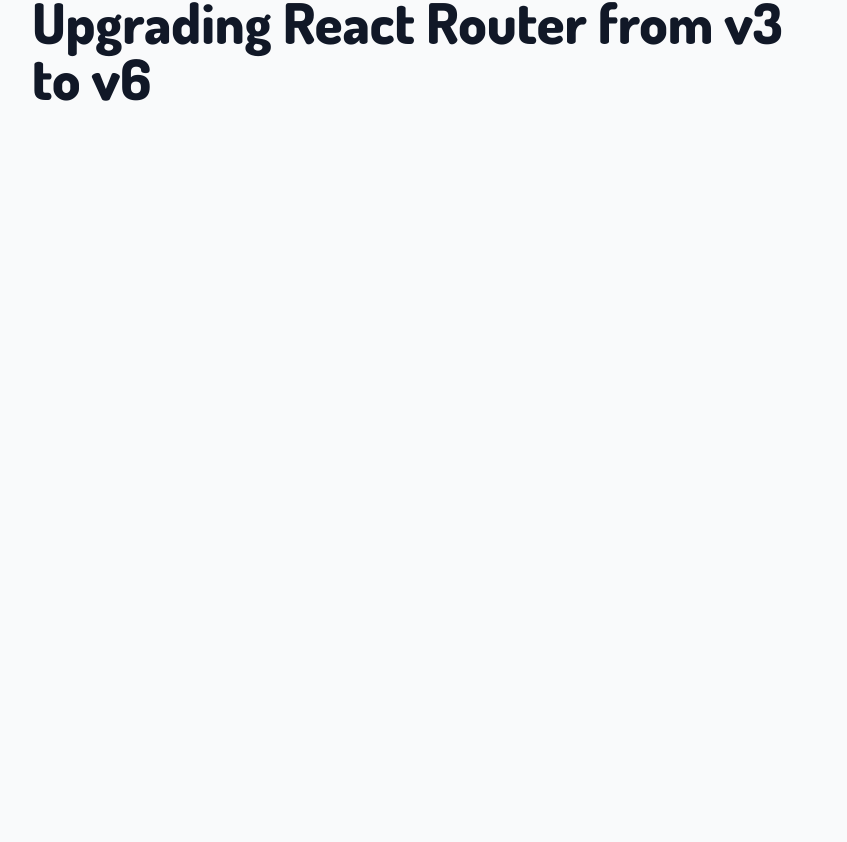
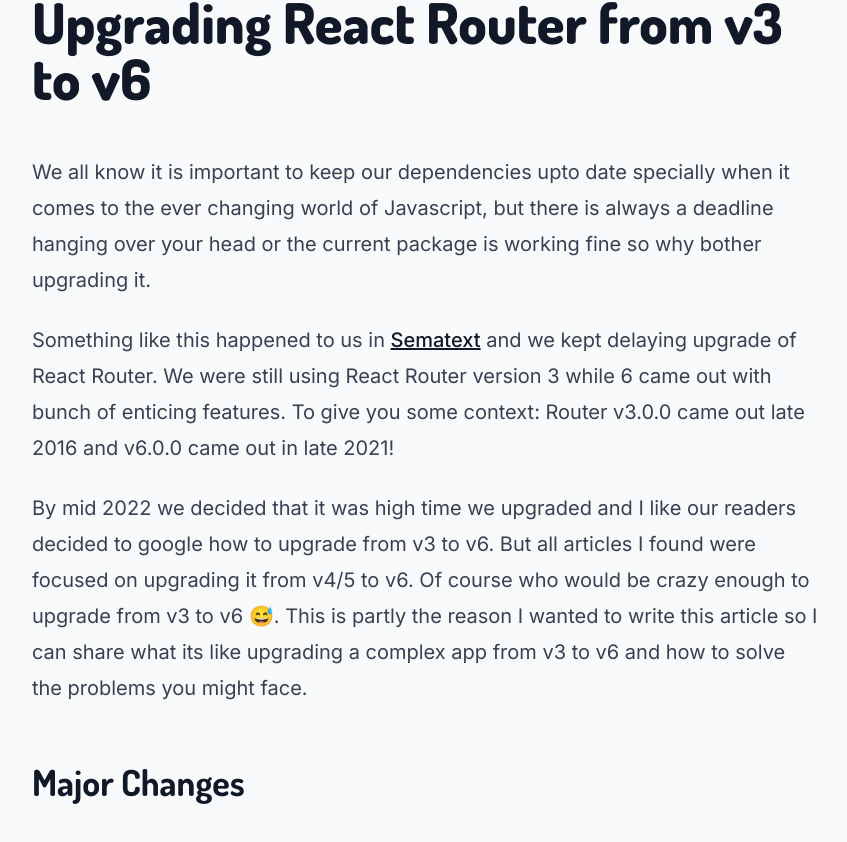
Before and after one commit to hasan-wajahat/my-blog, a Next.js app: page /articles/react-router-upgrade in a window 1280 px wide. Shown: the part 534-1376 px from the top of the page, without its empty margins (214-1061 px from the left). Before the commit the page ends 800 px from the top, so only its background shows below. Built offline with nearby package versions, Linux system fonts and the light colour scheme.

Commit message:
Adds initial content

```diff
--- a/app/articles/react-router-upgrade/page.mdx
+++ b/app/articles/react-router-upgrade/page.mdx
@@ -17,4 +17,21 @@
 <article>
 # Upgrading React Router from v3 to v6
 
+We all know it is important to keep our dependencies upto date specially when it comes to
+the ever changing world of Javascript, but there is always a deadline hanging over your head
+or the current package is working fine so why bother upgrading it.
+
+Something like this happened to us in [Sematext](https://sematext.com/) and we kept delaying
+upgrade of React Router. We were still using React Router version 3 while 6 came out with
+bunch of enticing features. To give you some context: Router v3.0.0 came out late 2016
+and v6.0.0 came out in late 2021!
+
+By mid 2022 we decided that it was high time we upgraded and I like our readers decided to google
+how to upgrade from v3 to v6. But all articles I found were focused on upgrading it from v4/5 to v6.
+Of course who would be crazy enough to upgrade from v3 to v6 😅. This is partly the reason I wanted
+to write this article so I can share what its like upgrading a complex app from v3 to v6 and how to
+solve the problems you might face.
+
+## Major Changes
+
 </article>
```
